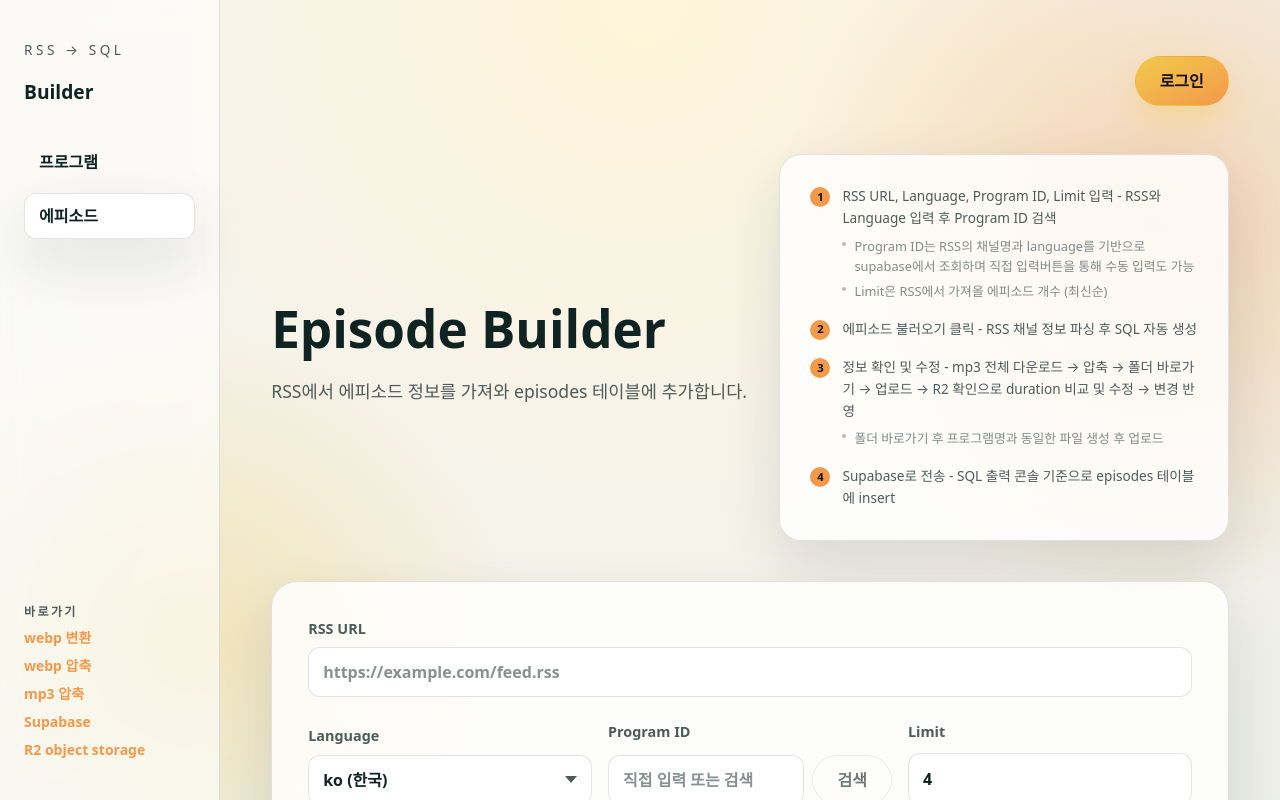
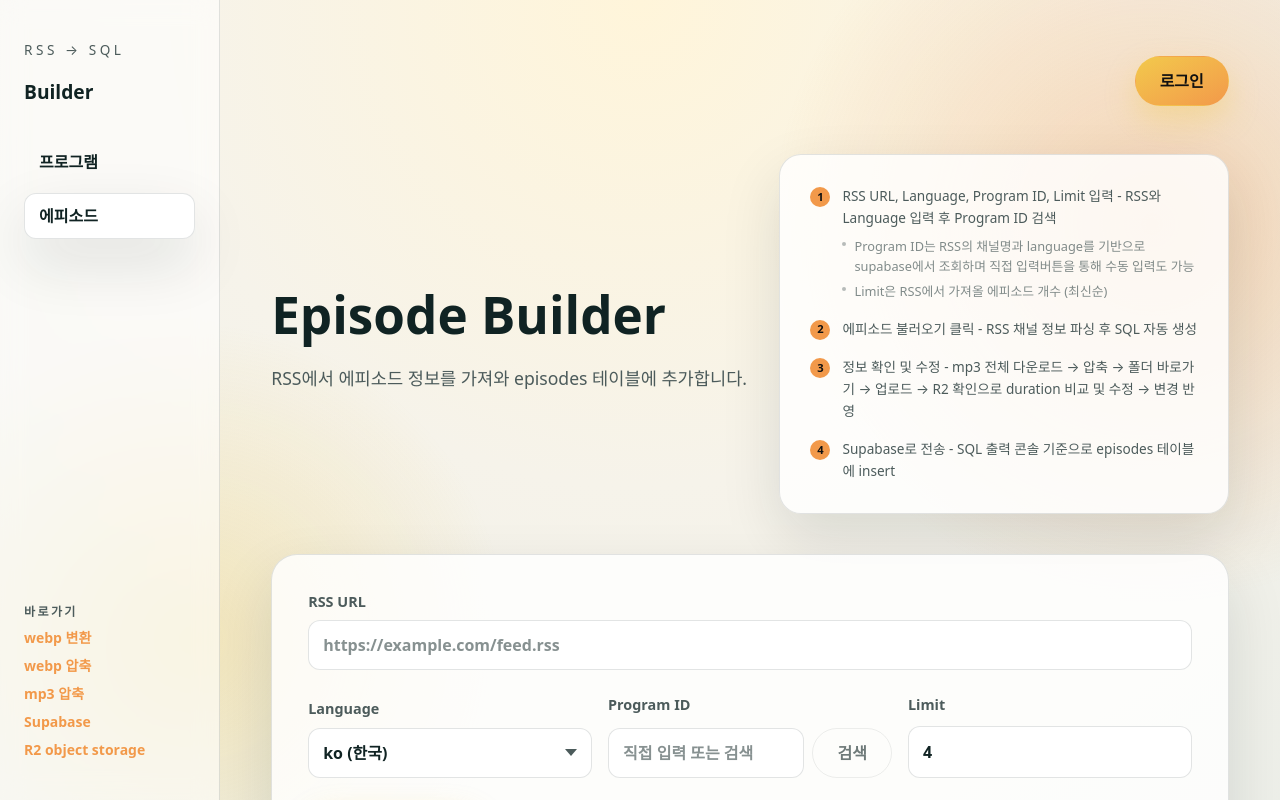
Before and after one commit to CarLifeContentBusinessDev/RSS-Reader, a React (Vite) app: page /episodes in a window 1280 px wide. Shown: the top 800 px of the page. Built offline with nearby package versions, Linux system fonts and the light colour scheme; a web font is replaced by a local one.

Commit message:
refactor: 설명 내용 수정

```diff
--- a/src/constants/options.ts
+++ b/src/constants/options.ts
@@ -34,7 +34,6 @@ export const EPISODE_GUIDE_STEPS = [
   {
     step: "3",
     text: "정보 확인 및 수정 - mp3 전체 다운로드 → 압축 → 폴더 바로가기 → 업로드 → R2 확인으로 duration 비교 및 수정 → 변경 반영",
-    details: ["폴더 바로가기 후 프로그램명과 동일한 파일 생성 후 업로드"],
   },
   {
     step: "4",
```
